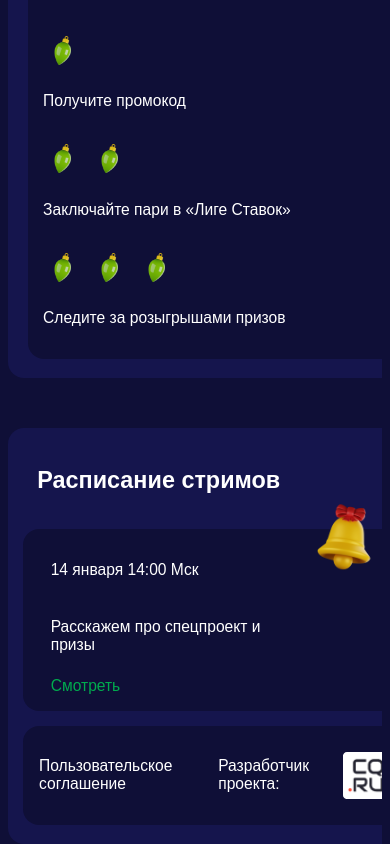
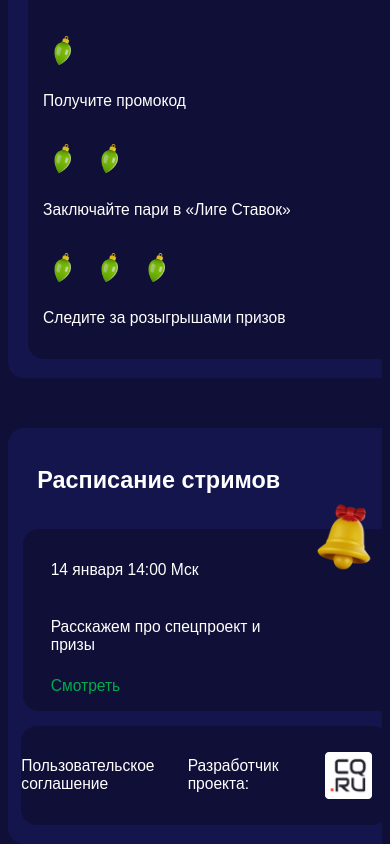
Before and after one commit to shifus/newyear, a Svelte app: page / in a window 390 px wide. Shown: the part 6646-7490 px from the top of the page. Built offline with nearby package versions, Linux system fonts and the light colour scheme.

Commit message:
Обновления

```diff
--- a/src/components/Screen5.svelte
+++ b/src/components/Screen5.svelte
@@ -15,8 +15,10 @@
   </div>
   <div class="footer-frame">
     <a href="#" class="user-agreement">Пользовательское соглашение</a>
-    <p class="developer-text">Разработчик проекта:</p>
-    <img src="/images/Лого.png" alt="Лого" class="logo">
+    <div class="developer-container">
+      <p class="developer-text">Разработчик проекта:</p>
+      <img src="/images/Лого.png" alt="Лого" class="logo">
+    </div>
   </div>
 </div>
 
@@ -95,7 +97,24 @@
     border-radius: 16px;
   }
 
-  .developer-text, .user-agreement {
+  .developer-container {
+    display: flex;
+    align-items: center;
+    gap: 8px;
+  }
+
+  .developer-text {
+    font-family: 'TT Travels', sans-serif;
+    font-size: 18px;
+    color: #FFFFFF;
+  }
+
+  .logo {
+    width: 48px;
+    height: 48px;
+  }
+
+  .user-agreement {
     font-family: 'TT Travels', sans-serif;
     font-weight: 500;
     font-size: 18px;
@@ -105,11 +124,6 @@
   .user-agreement {
     text-decoration: none;
     color: #FFFFFF;
-  }
-
-  .logo {
-    width: 48px;
-    height: 48px;
   }
 
   @media (max-width: 768px) {
@@ -149,6 +163,10 @@
     .footer-frame {
       padding: 4vw;
       max-width: 90vw;
+      justify-content: flex-start;
+      gap: 0;
+      padding-left: 0;
+      margin-left: -20px;
     }
 
     .developer-text,
@@ -159,6 +177,12 @@
     .logo {
       width: 12vw;
       height: 12vw;
+      margin-left: -20px;
+    }
+
+    .developer-container {
+      margin-right: auto;
+      margin-left: -50px;
     }
   }
 </style>
```
Also changed, not shown: public/build/bundle.css, public/build/bundle.js, 1 other file (tests, documents, lock files or other folders).
